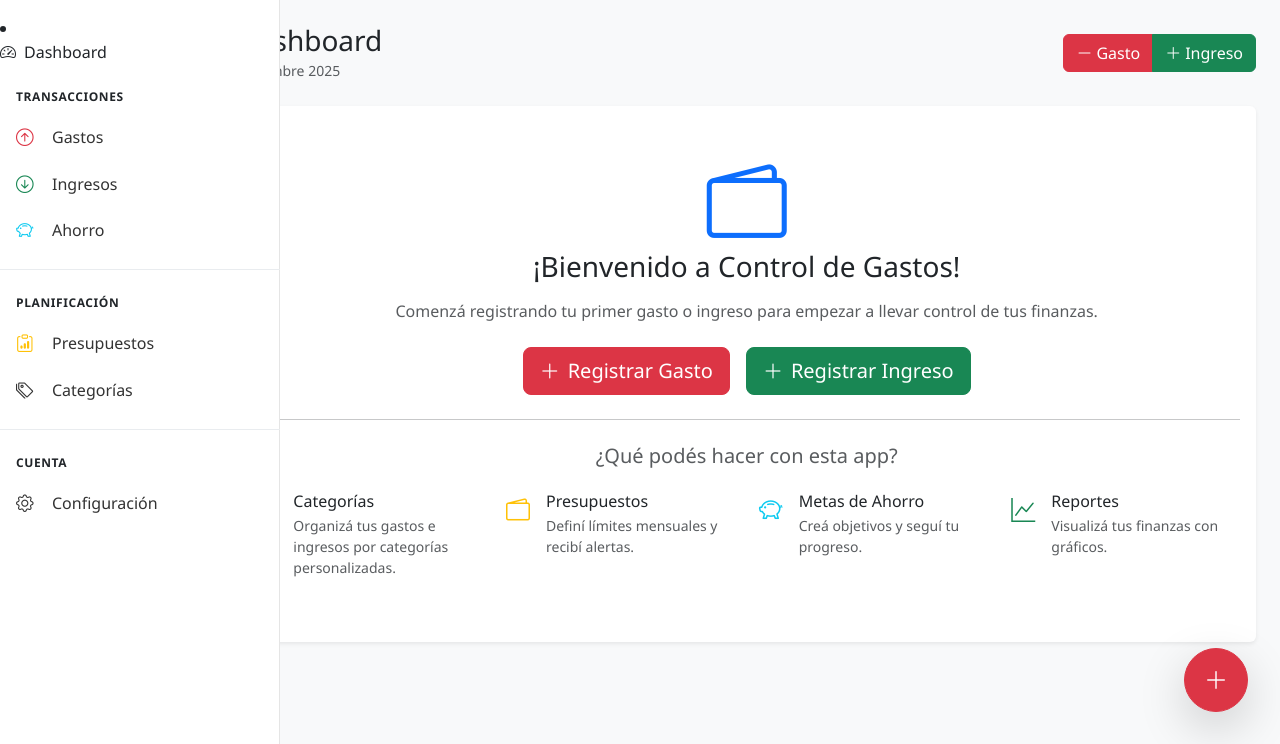
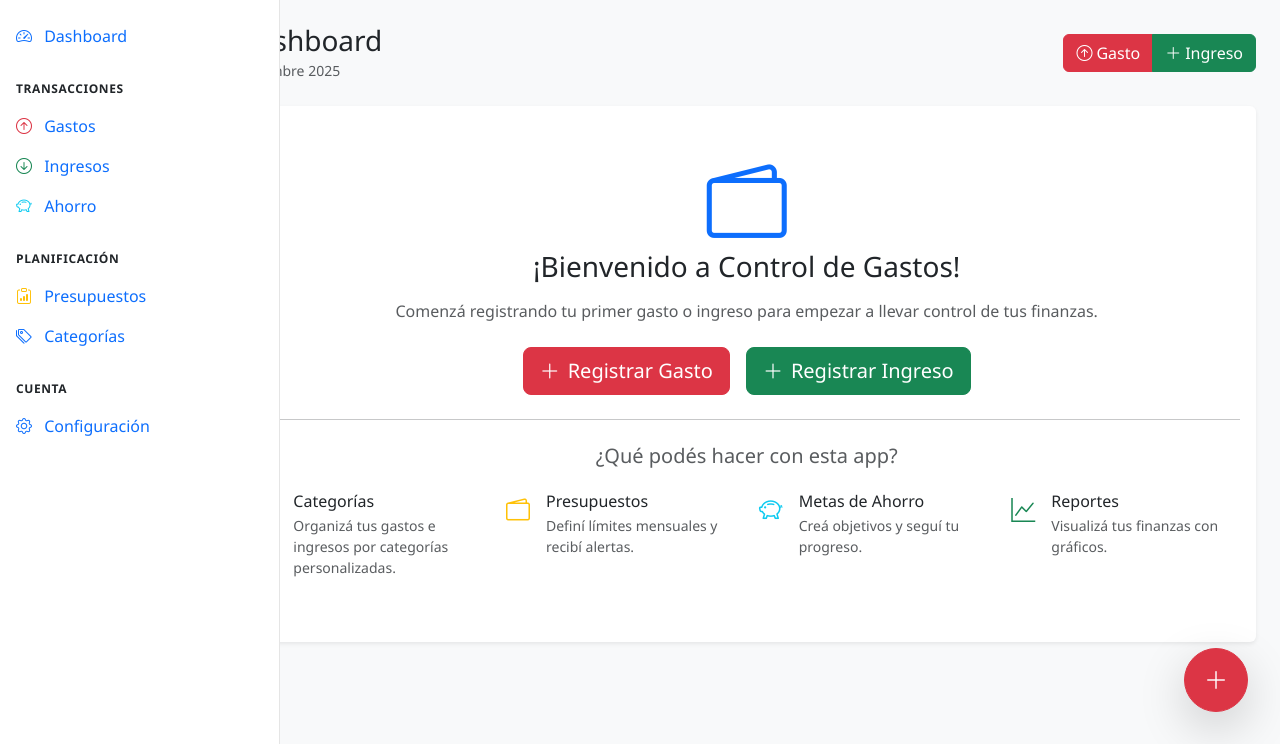
Before and after one commit to Nicokac/control_gastos, a Django app: page / in a window 1280 px wide. Shown: the part 56-800 px from the top of the page. Run offline with Django 5.2, Linux system fonts and the light colour scheme; the visitor is signed in with stand-in values (Sample User, id 1); data that the repository does not hold is empty.

Commit message:
fix: corrección de inconsistencias en la UI.

```diff
--- a/static/js/main.js
+++ b/static/js/main.js
@@ -130,10 +130,10 @@ function showToast(message, type = 'success') {
     const toastEl = document.getElementById('actionToast');
     const toastIcon = document.getElementById('toastIcon');
     const toastMessage = document.getElementById('toastMessage');
+    const toastCloseBtn = document.getElementById('toastCloseBtn');
 
     if (!toastEl) return;
 
-    // Set icon based on type
     const icons = {
         success: 'bi-check-circle-fill',
         danger: 'bi-x-circle-fill',
@@ -141,16 +141,29 @@ function showToast(message, type = 'success') {
         info: 'bi-info-circle-fill'
     };
 
-    // Reset classes
+    // Reset classes base
     toastEl.className = 'toast align-items-center border-0';
-    toastEl.classList.add(`bg-${type}`, 'text-white');
 
-    // Set content
+    // Background
+    toastEl.classList.add(`bg-${type}`);
+
+    // Text color: warning/info son fondos claros -> texto oscuro
+    const isLightBg = ['warning', 'info'].includes(type);
+    toastEl.classList.add(isLightBg ? 'text-dark' : 'text-white');
+
+    // Close button contrast
+    if (toastCloseBtn) {
+        toastCloseBtn.classList.remove('btn-close-white');
+        const needsWhiteClose = !isLightBg; // success/danger -> blanco
+        if (needsWhiteClose) toastCloseBtn.classList.add('btn-close-white');
+    }
+
+    // Content
     toastIcon.className = `bi ${icons[type] || icons.info} me-2`;
     toastMessage.textContent = message;
 
-    // Show toast
-    const toast = new bootstrap.Toast(toastEl, { delay: 4000 });
+    // Show
+    const toast = bootstrap.Toast.getOrCreateInstance(toastEl, { delay: 4000 });
     toast.show();
 }
 
--- a/templates/base.html
+++ b/templates/base.html
@@ -50,7 +50,7 @@
                     <i class="bi me-2" id="toastIcon"></i>
                     <span id="toastMessage"></span>
                 </div>
-                <button type="button" class="btn-close btn-close-white me-2 m-auto" data-bs-dismiss="toast"></button>
+                <button type="button" id="toastCloseBtn" class="btn-close me-2 m-auto" data-bs-dismiss="toast" aria-label="Cerrar"></button>
             </div>
         </div>
     </div>
--- a/templates/budgets/budget_form.html
+++ b/templates/budgets/budget_form.html
@@ -5,7 +5,7 @@
 {% block content %}
 <div class="container-fluid">
     <div class="row justify-content-center">
-        <div class="col-lg-6">
+        <div class="col-lg-8">
             <!-- Header -->
             <div class="mb-4">
                 <a href="{% url 'budgets:list' %}" class="text-muted text-decoration-none">
--- a/templates/components/navbar.html
+++ b/templates/components/navbar.html
@@ -23,7 +23,7 @@
                     <ul class="dropdown-menu dropdown-menu-end">
                         <li>
                             <a class="dropdown-item" href="{% url 'expenses:create' %}">
-                                <i class="bi bi-dash-circle text-danger me-2"></i>Gasto
+                                <i class="bi bi-arrow-up-circle text-danger me-2"></i>Gasto
                                 <small class="text-muted ms-2">Ctrl+N</small>
                             </a>
                         </li>
--- a/templates/components/sidebar.html
+++ b/templates/components/sidebar.html
@@ -1,64 +1,82 @@
 {% if user.is_authenticated %}
-<nav class="sidebar d-none d-md-block">
+<nav class="sidebar d-none d-md-block" aria-label="Sidebar">
   <div class="pt-3">
+
+    <ul class="nav flex-column">
+
       <!-- Sección: Principal -->
       <li class="nav-item">
         <a class="nav-link {% if request.resolver_match.url_name == 'dashboard' %}active{% endif %}"
            href="{% url 'reports:dashboard' %}">
-                <i class="bi bi-speedometer2 me-2"></i>Dashboard
+          <i class="bi bi-speedometer2 me-2" aria-hidden="true"></i>
+          <span>Dashboard</span>
         </a>
       </li>
 
       <!-- Sección: Transacciones -->
-        <div class="sidebar-section">
-            <small class="sidebar-label">TRANSACCIONES</small>
+      <li class="mt-3">
+        <small class="sidebar-label d-block px-3 text-uppercase">TRANSACCIONES</small>
+      </li>
 
+      <li class="nav-item">
         <a href="{% url 'expenses:list' %}"
-               class="sidebar-link {% if 'expenses' in request.path %}active{% endif %}">
-                <i class="bi bi-arrow-up-circle text-danger"></i>
+           class="nav-link {% if 'expenses' in request.path %}active{% endif %}">
+          <i class="bi bi-arrow-up-circle text-danger me-2" aria-hidden="true"></i>
           <span>Gastos</span>
         </a>
+      </li>
 
+      <li class="nav-item">
         <a href="{% url 'income:list' %}"
-               class="sidebar-link {% if 'income' in request.path %}active{% endif %}">
-                <i class="bi bi-arrow-down-circle text-success"></i>
+           class="nav-link {% if 'income' in request.path %}active{% endif %}">
+          <i class="bi bi-arrow-down-circle text-success me-2" aria-hidden="true"></i>
           <span>Ingresos</span>
         </a>
+      </li>
 
+      <li class="nav-item">
         <a href="{% url 'savings:list' %}"
-               class="sidebar-link {% if 'savings' in request.path %}active{% endif %}">
-                <i class="bi bi-piggy-bank text-info"></i>
+           class="nav-link {% if 'savings' in request.path %}active{% endif %}">
+          <i class="bi bi-piggy-bank text-info me-2" aria-hidden="true"></i>
           <span>Ahorro</span>
         </a>
-        </div>
+      </li>
 
       <!-- Sección: Planificación -->
-        <div class="sidebar-section">
-            <small class="sidebar-label">PLANIFICACIÓN</small>
+      <li class="mt-3">
+        <small class="sidebar-label d-block px-3 text-uppercase">PLANIFICACIÓN</small>
+      </li>
 
+      <li class="nav-item">
         <a href="{% url 'budgets:list' %}"
-               class="sidebar-link {% if 'budgets' in request.path %}active{% endif %}">
-                <i class="bi bi-clipboard-data text-warning"></i>
+           class="nav-link {% if 'budgets' in request.path %}active{% endif %}">
+          <i class="bi bi-clipboard-data text-warning me-2" aria-hidden="true"></i>
           <span>Presupuestos</span>
         </a>
+      </li>
 
+      <li class="nav-item">
         <a href="{% url 'categories:list' %}"
-               class="sidebar-link {% if 'categories' in request.path %}active{% endif %}">
-                <i class="bi bi-tags"></i>
+           class="nav-link {% if 'categories' in request.path %}active{% endif %}">
+          <i class="bi bi-tags me-2" aria-hidden="true"></i>
           <span>Categorías</span>
         </a>
-        </div>
+      </li>
 
       <!-- Sección: Cuenta -->
-        <div class="sidebar-section">
-            <small class="sidebar-label">CUENTA</small>
+      <li class="mt-3">
+        <small class="sidebar-label d-block px-3 text-uppercase">CUENTA</small>
+      </li>
 
+      <li class="nav-item">
         <a href="{% url 'users:profile' %}"
-               class="sidebar-link {% if 'profile' in request.path %}active{% endif %}">
-                <i class="bi bi-gear"></i>
+           class="nav-link {% if 'profile' in request.path %}active{% endif %}">
+          <i class="bi bi-gear me-2" aria-hidden="true"></i>
           <span>Configuración</span>
         </a>
-        </div>
+      </li>
+
+    </ul>
   </div>
 </nav>
 {% endif %}
--- a/templates/expenses/expense_form.html
+++ b/templates/expenses/expense_form.html
@@ -17,7 +17,7 @@
                     {% if is_edit %}
                     <i class="bi bi-pencil text-primary me-2"></i>Editar Gasto
                     {% else %}
-                    <i class="bi bi-plus-circle text-danger me-2"></i>Nuevo Gasto
+                    <i class="bi bi-plus-lg text-danger me-2"></i>Nuevo Gasto
                     {% endif %}
                 </h1>
             </div>
--- a/templates/reports/dashboard.html
+++ b/templates/reports/dashboard.html
@@ -12,7 +12,7 @@
     </div>
     <div class="btn-group">
         <a href="{% url 'expenses:create' %}" class="btn btn-danger">
-            <i class="bi bi-dash-lg me-1"></i>Gasto
+            <i class="bi bi-arrow-up-circle me-1"></i>Gasto
         </a>
         <a href="{% url 'income:create' %}" class="btn btn-success">
             <i class="bi bi-plus-lg me-1"></i>Ingreso
--- a/templates/users/login.html
+++ b/templates/users/login.html
@@ -94,7 +94,7 @@
 
         <!-- Footer -->
         <p class="text-center text-muted mt-4 small">
-            Control de Gastos &copy; 2024
+            Control de Gastos &copy; {% now "Y" %}
         </p>
     </div>
 </div>
```
Lines whose indentation alone changed are shown as unchanged.
